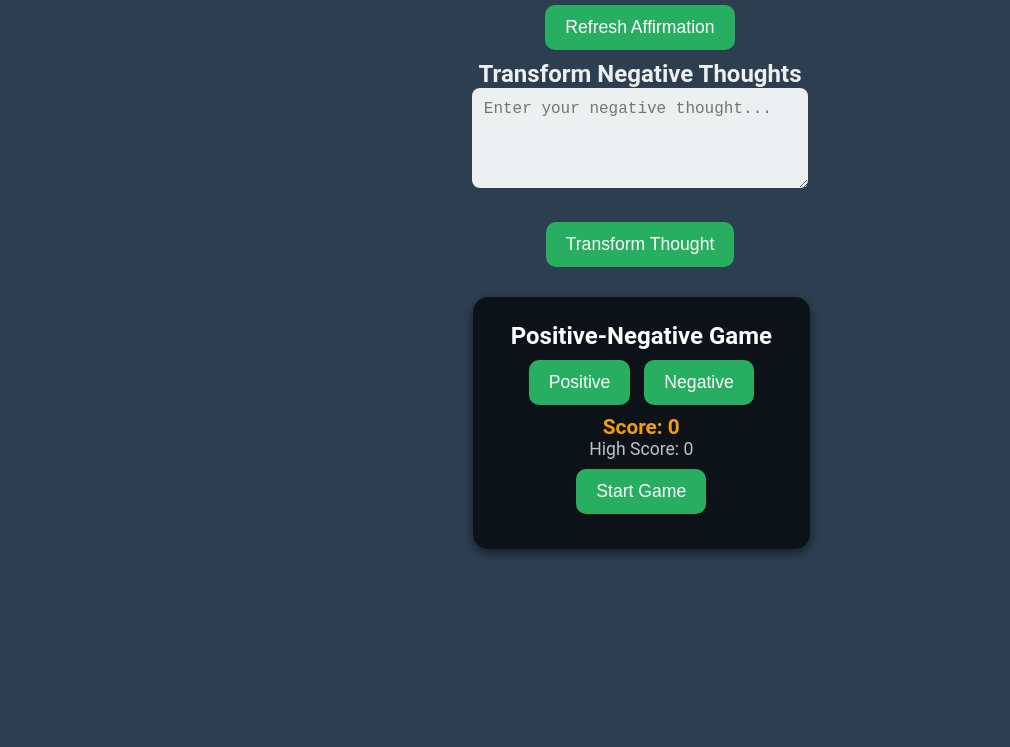
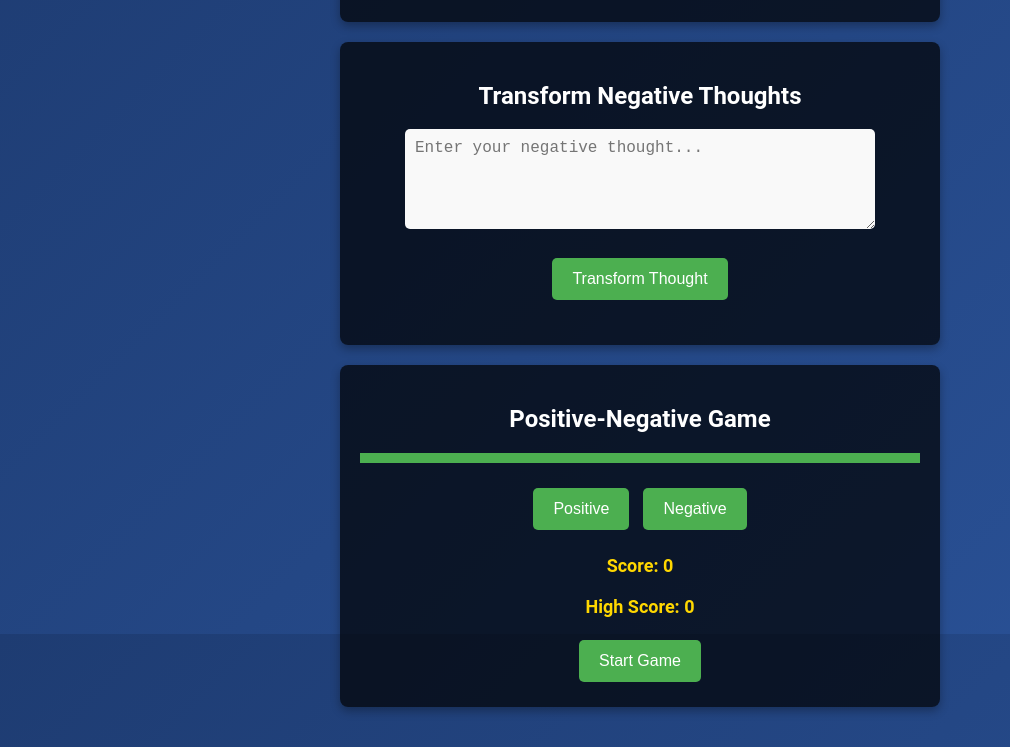
Before and after one commit to NetflixAccessNepal/ai-chatbot-BG, a plain HTML site: page index.html in a window 1280 px wide. Shown: the part 166-913 px from the top of the page, without its empty margins (0-1010 px from the left). Before the commit the page ends 800 px from the top, so only its background shows below. Drawn offline with Linux system fonts and the light colour scheme.

Commit message:
Update style.css

```diff
--- a/style.css
+++ b/style.css
@@ -1,111 +1,76 @@
-* {
+body {
+    font-family: 'Roboto', sans-serif;
     margin: 0;
     padding: 0;
-    box-sizing: border-box;
-}
-
-body {
-    font-family: 'Roboto', sans-serif;
-    background-color: #2c3e50;
-    color: #ecf0f1;
+    background: linear-gradient(135deg, #1e3c72, #2a5298);
+    color: white;
+    height: 100vh;
     display: flex;
     flex-direction: column;
+    justify-content: center;
     align-items: center;
-    justify-content: center;
-    height: 100vh;
     text-align: center;
 }
 
-header {
-    margin-bottom: 50px;
+#app-container {
+    width: 100%;
+    max-width: 600px;
+    padding: 20px;
 }
 
 h1 {
-    font-size: 2.5rem;
-    font-weight: 700;
-    color: #fff;
+    font-size: 36px;
+    margin-bottom: 20px;
+    font-weight: bold;
 }
 
-p {
-    font-size: 1.1rem;
-    color: #bdc3c7;
-}
-
-#thoughts-section, #game-container {
+section {
     background-color: rgba(0, 0, 0, 0.7);
-    padding: 25px;
-    border-radius: 15px;
-    box-shadow: 0px 4px 10px rgba(0, 0, 0, 0.5);
-    width: 90%;
-    max-width: 600px;
-    margin: 20px;
-    color: #fff;
+    padding: 20px;
+    border-radius: 8px;
+    margin: 20px 0;
+    box-shadow: 0 4px 10px rgba(0, 0, 0, 0.3);
 }
 
 button {
-    background-color: #27ae60;
+    background-color: #4CAF50;
     color: white;
     padding: 12px 20px;
     border: none;
-    border-radius: 10px;
+    border-radius: 5px;
+    font-size: 16px;
     cursor: pointer;
-    font-size: 1.1rem;
-    margin: 10px 5px;
-    transition: all 0.3s ease;
+    margin: 5px;
+    transition: background-color 0.3s ease;
 }
 
 button:hover {
-    background-color: #2ecc71;
+    background-color: #45a049;
 }
 
 textarea {
     width: 90%;
     max-width: 450px;
-    height: 100px;
-    padding: 12px;
+    height: 80px;
+    padding: 10px;
     border: none;
-    border-radius: 8px;
+    border-radius: 5px;
     margin-bottom: 20px;
     font-size: 16px;
-    background-color: #ecf0f1;
-    color: #2c3e50;
+    color: #333;
+    background-color: #f9f9f9;
 }
 
-#timer-bar-container {
-    width: 100%;
-    height: 12px;
-    background-color: #95a5a6;
-    border-radius: 10px;
-    margin: 20px 0;
+#result, #word-display, #score, #high-score {
+    margin-top: 20px;
+    font-size: 18px;
+    font-weight: bold;
+    color: #ffd700;
 }
 
 #timer-bar {
     width: 100%;
-    height: 100%;
-    background-color: #e74c3c;
-    border-radius: 10px;
+    height: 10px;
+    background: #4CAF50;
+    transition: width 1s ease-in-out;
 }
-
-#score-container {
-    margin-top: 20px;
-}
-
-#score {
-    font-size: 1.3rem;
-    font-weight: 600;
-    color: #f39c12;
-}
-
-.buttons-container {
-    display: flex;
-    justify-content: space-between;
-    width: 100%;
-    max-width: 300px;
-    margin-top: 20px;
-}
-
-footer {
-    margin-top: 30px;
-    font-size: 1rem;
-    color: #bdc3c7;
-}
```
